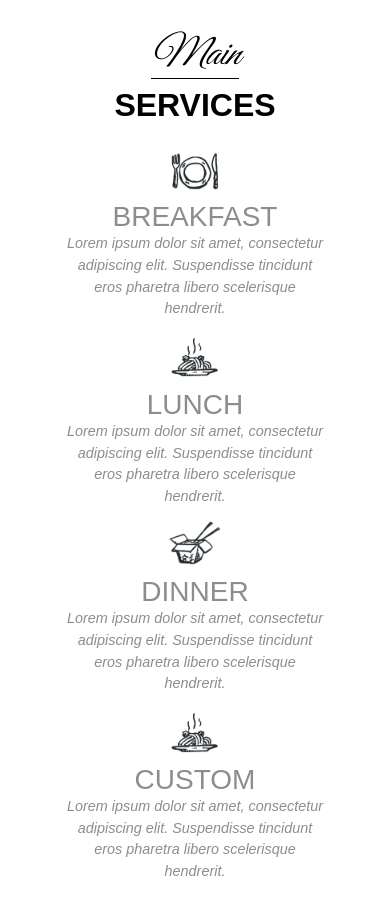
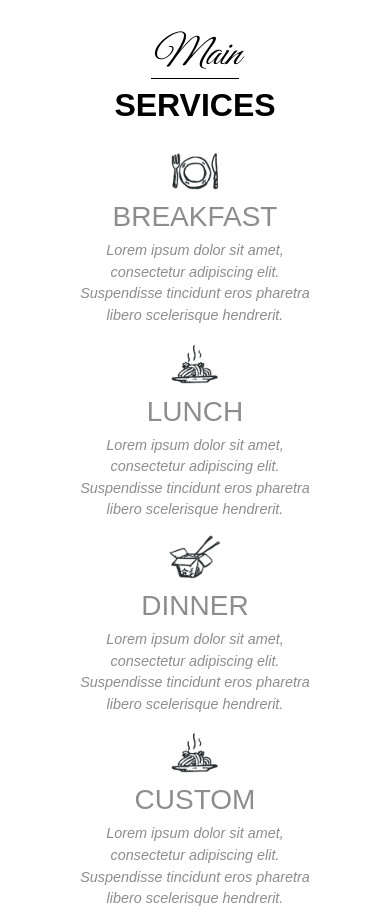
Before and after one commit to frontvin/tasty_landing, a plain HTML site: page index.html in a window 390 px wide. Shown: the part 2680-3593 px from the top of the page. Drawn offline with nearby package versions, Linux system fonts and the light colour scheme.

Commit message:
some changes

```diff
--- a/scss/style.scss
+++ b/scss/style.scss
@@ -358,7 +358,7 @@ html, body {
 
   .reservation-wrapper {
     background: $white;
-    width: 30%;
+    width: 20em;
 
 
     .reservation-desc {
@@ -478,13 +478,13 @@ html, body {
 
   .map-wrapper {
     background: $white;
-    width: 25%;
+    width: 20em;
     margin: 0 auto;
 
     .map-desc {
       text-align: center;
       color: $black;
-      padding: 10%;
+      padding: 5%;
     }
 
     .map-item {
@@ -654,6 +654,50 @@ html, body {
       span {
         top: 62%;
         left: 20%;
+      }
+    }
+  }
+
+  #services-section {
+    .services-wrapper {
+
+      .services-item-info {
+        h2 {
+          border-bottom: 1px solid $black;
+          margin: 0 auto !important;
+          width: 10%;
+        }
+
+        h2, h4 {
+          margin: 0;
+          padding-top: 2%;
+        }
+      }
+
+      .services-list {
+        display: flex;
+        flex-wrap: wrap;
+
+        li {
+          width: 50%;
+          padding-bottom: 5%;
+
+          img {
+            width: 25%;
+          }
+
+          h4 {
+            padding-bottom: 5%;
+          }
+
+          p {
+            font-style: italic;
+            font-size: .9em;
+            line-height: 1.5em;
+            width: 70%;
+            margin: 0 auto;
+          }
+        }
       }
     }
   }
@@ -861,18 +905,22 @@ html, body {
 
       .services-list {
         display: flex;
-        flex-direction: column;
 
         li {
           padding: 2% 1%;
+          width: 100%;
 
           img {
             width: 15%;
             margin-bottom: 2%;
           }
 
+          h4 {
+            padding-bottom: 2%;
+          }
+
           p {
-            width: 75%;
+            width: 70%;
             margin: 0 auto;
           }
         }
```
Also changed, not shown: css/style.css.
